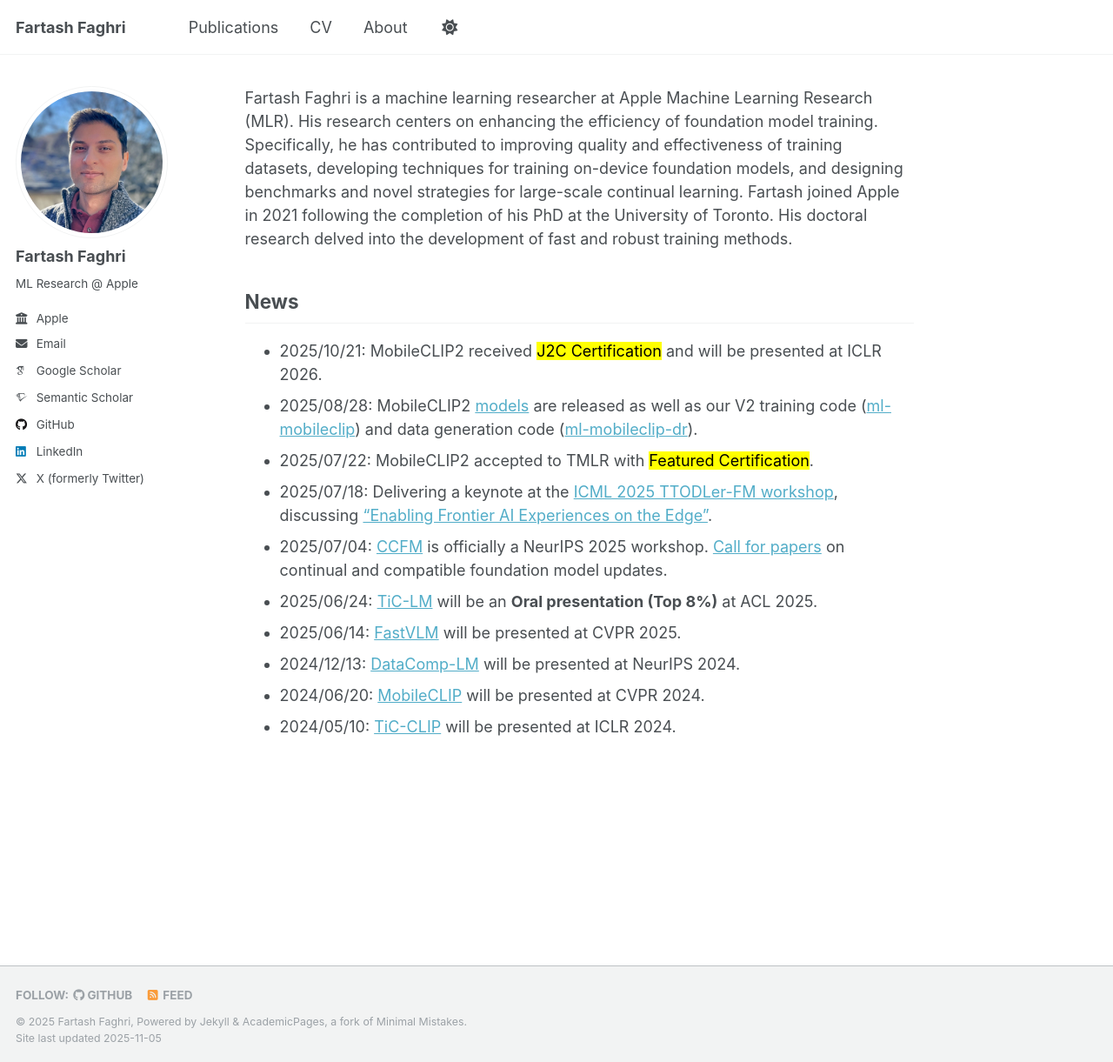
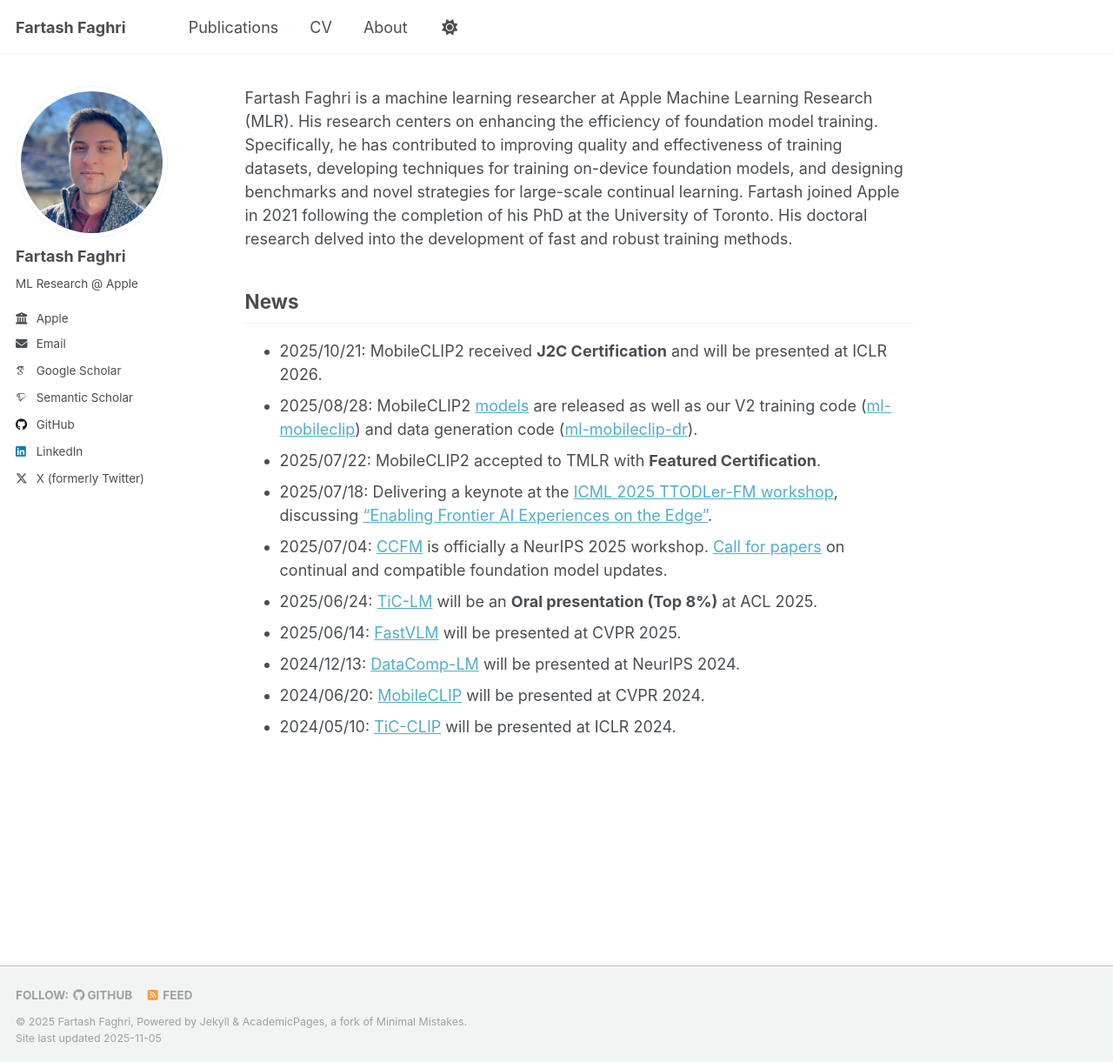
Before and after one commit to fartashf/fartashf.github.io, a Jekyll site: the page built from _pages/home.md, in a window 1280 px wide and 1221 px high. Shown: the whole window at 87% size. Built offline with Jekyll 4.4.1, drawn with Linux system fonts in a browser that asks for light colours; some web fonts are replaced; a script that is not in the unit is left out.

```diff
--- a/_pages/home.md
+++ b/_pages/home.md
@@ -18,9 +18,9 @@ delved into the development of fast and robust training methods.
 
 News
 ----
-* 2025/10/21: MobileCLIP2 received <mark>J2C Certification</mark> and will be presented at ICLR 2026.
+* 2025/10/21: MobileCLIP2 received **J2C Certification** and will be presented at ICLR 2026.
 * 2025/08/28: MobileCLIP2 [models](https://huggingface.co/collections/apple/mobileclip2-68ac947dcb035c54bcd20c47) are released as well as our V2 training code ([ml-mobileclip](https://github.com/apple/ml-mobileclip)) and data generation code ([ml-mobileclip-dr](https://github.com/apple/ml-mobileclip-dr)).
-* 2025/07/22: MobileCLIP2 accepted to TMLR with <mark>Featured Certification</mark>.
+* 2025/07/22: MobileCLIP2 accepted to TMLR with **Featured Certification**.
 * 2025/07/18: Delivering a keynote at the [ICML 2025 TTODLer-FM workshop](https://ttodlerfm.gitlab.io), discussing ["Enabling Frontier AI Experiences on the Edge"](https://ttodlerfm.gitlab.io/talks/enabling_frontier_ai_experiences_on_the_edge/).
 * 2025/07/04: [CCFM](https://sites.google.com/view/ccfm-neurips2025) is officially a NeurIPS 2025 workshop. [Call for papers](https://sites.google.com/view/ccfm2025/call-for-papers) on continual and compatible foundation model updates.
 * 2025/06/24: [TiC-LM](https://machinelearning.apple.com/research/tic-lm-web-scale) will be an **Oral presentation (Top 8%)** at ACL 2025.
```
